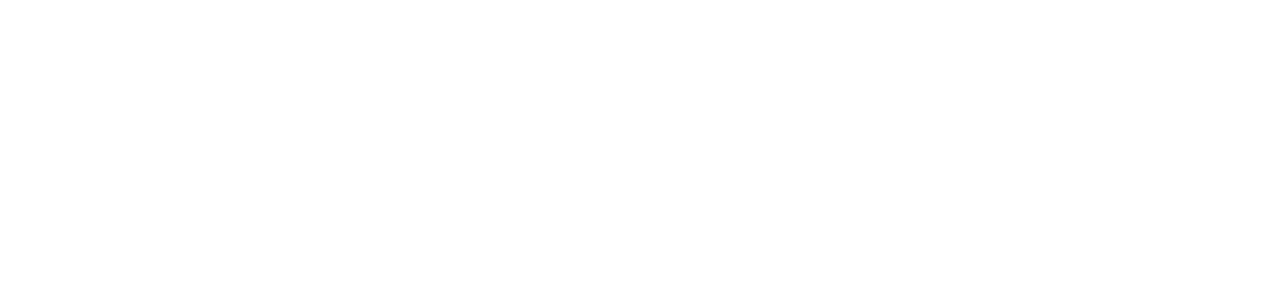
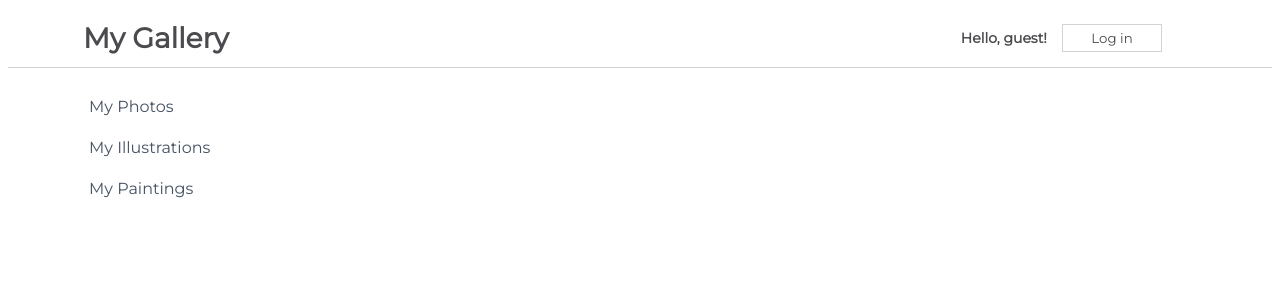
Before and after one commit to BiagiarelliAdriano/React-Challenges, a React (Create React App) app in the folder my-app/: page / in a window 1280 px wide. Shown: the top 300 px of the page. Built offline with nearby package versions, Linux system fonts and the light colour scheme.

Commit message:
Add Sidebar.js and NavBarSimple.js functionality

```diff
--- a/my-app/package.json
+++ b/my-app/package.json
@@ -6,10 +6,10 @@
     "@testing-library/jest-dom": "^5.14.1",
     "@testing-library/react": "^11.2.7",
     "@testing-library/user-event": "^12.8.3",
-    "axios": "^0.21.4",
+    "axios": "^1.7.9",
     "react": "^17.0.2",
     "react-dom": "^17.0.2",
-    "react-scripts": "4.0.3",
+    "react-scripts": "^5.0.1",
     "web-vitals": "^1.1.2"
   },
   "scripts": {
--- a/my-app/src/App.js
+++ b/my-app/src/App.js
@@ -1,9 +1,13 @@
 import css from './App.module.css';
+import Sidebar from "./components/Sidebar";
+import NavBarSimple from './components/NavBarSimple';
 
 function App() {
   return (
     <div className={css.App}>
       {/* Add your components here */}
+      <Sidebar />
+      <NavBarSimple />
     </div>
   );
 }
--- /dev/null
+++ b/my-app/src/components/NavBarSimple.js
@@ -0,0 +1,36 @@
+import React, { Component } from 'react';
+import css from "./css/NavBarSimple.module.css";
+
+class NavBarSimple extends Component {
+
+    constructor(props) {
+        super(props);
+
+        this.state = {
+            message: "Hello, guest!",
+            buttonText: "Log in"
+        }
+    }
+
+    handleClick = () => {
+        this.setState((prevState) => ({
+            message: prevState.message === "Hello, guest!" ? "Welcome back, user!" : "Hello, guest!",
+            buttonText: prevState.buttonText === "Log out" ? "Log in" : "Log out",
+        }), ()=> console.log(this.state.message))
+    }
+
+    render() {
+        return(
+            <div className={css.NavBar}>
+                <h1>My Gallery</h1>
+                <div>
+                    <span>{this.state.message}</span>
+                    <button onClick={() => this.handleClick()}>{this.state.buttonText}</button>
+                </div>
+            </div>
+        )
+    }
+
+}
+
+export default NavBarSimple
--- a/my-app/src/components/Sidebar.js
+++ b/my-app/src/components/Sidebar.js
@@ -0,0 +1,14 @@
+import React from 'react'
+import css from "./css/Sidebar.module.css"
+
+function Sidebar() {
+    return (
+        <div className={css.sidebar}>
+            <a href="#." target="_blank">My Photos</a>
+            <a href="#." target="_blank">My Illustrations</a>
+            <a href="#." target="_blank">My Paintings</a>
+        </div>
+    )
+}
+
+export default Sidebar
```
Also changed, not shown: 1 other file (tests, documents, lock files or other folders).
